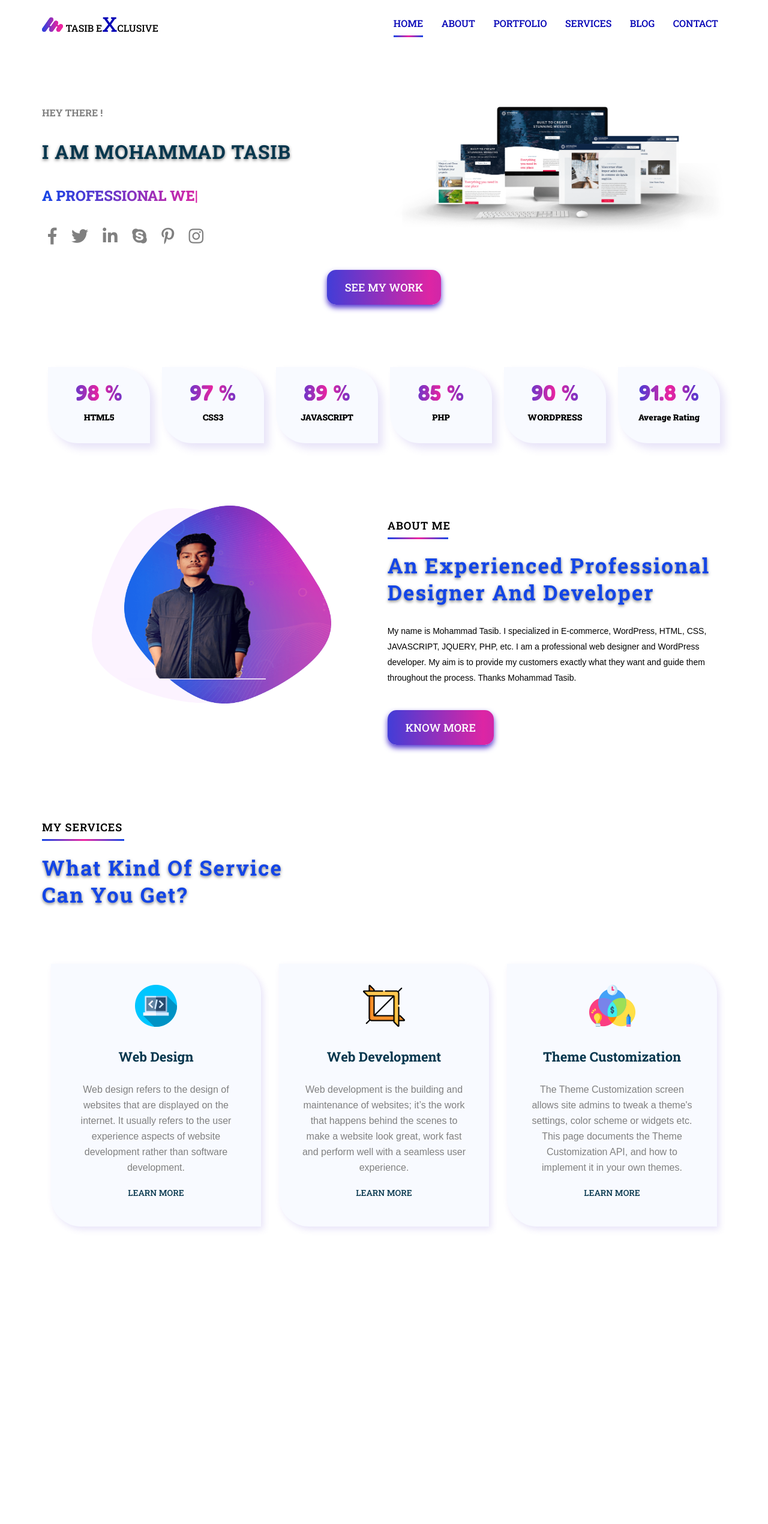
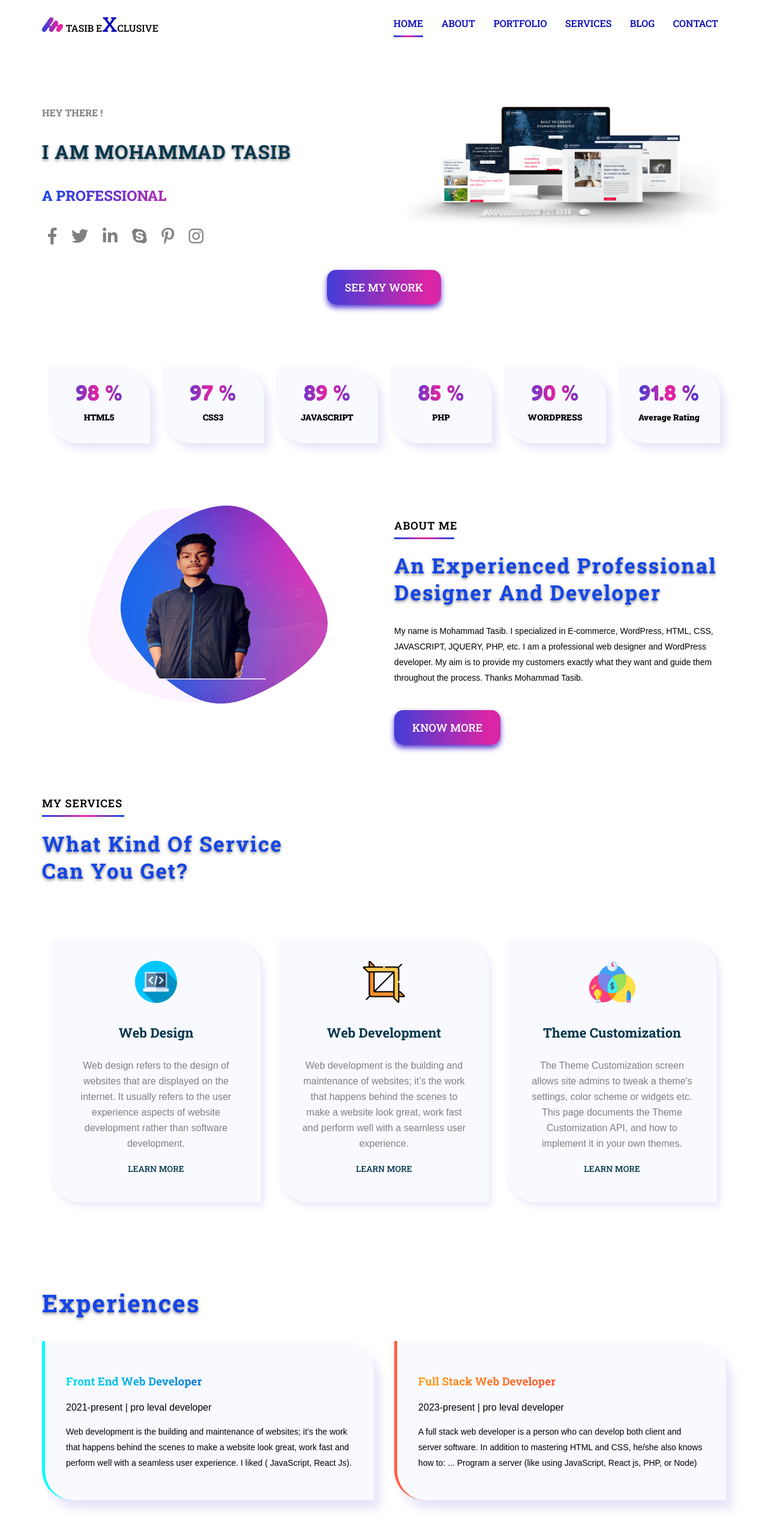
Before and after one commit to MdTasib/Tasib-Exclusive, a website: page app/index.html in a window 1280 px wide. Shown: the whole page at 60% size. Before the commit the page ends 2277 px from the top, so only its background shows below. Drawn offline with Linux system fonts and the light colour scheme.

Commit message:
worning site

```diff
--- /dev/null
+++ b/app/assets/css/modules/_experiences.css
@@ -0,0 +1,37 @@
+.experiences {
+	h3 {
+		text-transform: capitalize;
+	}
+	&-one {
+		transition: 0.5s;
+		border-left: 5px solid cyan;
+		h3 {
+			background: -webkit-linear-gradient(45deg, #00e4ef, #1e00c2);
+			-webkit-background-clip: text;
+			-webkit-text-fill-color: transparent;
+		}
+		&:hover {
+			transform: scale(1.1);
+			transition: 0.5s;
+		}
+	}
+	&-two {
+		transition: 0.5s;
+		border-left: 5px solid tomato;
+		h3 {
+			background: -webkit-linear-gradient(45deg, #ffa115, #ff0052);
+			-webkit-background-clip: text;
+			-webkit-text-fill-color: transparent;
+		}
+		&:hover {
+			transform: scale(1.1);
+			transition: 0.5s;
+		}
+	}
+}
+.box-shadow {
+	padding: 35px;
+	background: #f8faff;
+	box-shadow: 10px 15px 15px #6748cd26;
+	border-radius: 0px 50px 0px 50px;
+}
--- a/app/assets/css/modules/_row.css
+++ b/app/assets/css/modules/_row.css
@@ -34,8 +34,9 @@
 		flex-basis: 41.65%;
 	}
 	&__6 {
-        flex-basis: 49.5%;
+		flex-basis: 48.5%;
 		@mixin laptop {
+			margin: 20px;
 			flex-basis: 100%;
 		}
 	}
--- a/app/assets/css/style.css
+++ b/app/assets/css/style.css
@@ -1,17 +1,18 @@
 @import 'normalize.css';
-@import "modules/_mixin.css";
-@import "modules/_vars.css";
-@import "modules/_row.css";
-@import "modules/_global.css";
-@import "modules/_basic.css";
-@import "modules/_headline.css";
-@import "modules/_wrapper.css";
-@import "modules/_section-pad.css";
-@import "modules/_h-header.css";
-@import "modules/_btn.css";
-@import "modules/_skills.css";
-@import "modules/_about.css";
-@import "modules/_border.css";
-@import "modules/_services.css";
-@import "modules/_blog.css";
-@import "modules/_portfolio.css";
+@import 'modules/_mixin.css';
+@import 'modules/_vars.css';
+@import 'modules/_row.css';
+@import 'modules/_global.css';
+@import 'modules/_basic.css';
+@import 'modules/_headline.css';
+@import 'modules/_wrapper.css';
+@import 'modules/_section-pad.css';
+@import 'modules/_h-header.css';
+@import 'modules/_btn.css';
+@import 'modules/_skills.css';
+@import 'modules/_about.css';
+@import 'modules/_border.css';
+@import 'modules/_services.css';
+@import 'modules/_experiences.css';
+@import 'modules/_blog.css';
+@import 'modules/_portfolio.css';
--- a/app/assets/js/script.js
+++ b/app/assets/js/script.js
@@ -1,11 +1,11 @@
-var typed = new Typed(".typed", {
-    strings: [
-        "WEB DESIGNE",
-        "WORDPRESS DEVELOPER",
-        "WOOCOMMERCE SPECIALIST",
-        "WORDPRESS THEME CUSTOMIZER"
-    ],
-    typeSpeed: 150,
-    backSpeed: 150,
-    loop: true
-});
+// var typed = new Typed(".typed", {
+//     strings: [
+//         "WEB DESIGNE",
+//         "WORDPRESS DEVELOPER",
+//         "WOOCOMMERCE SPECIALIST",
+//         "WORDPRESS THEME CUSTOMIZER"
+//     ],
+//     typeSpeed: 150,
+//     backSpeed: 150,
+//     loop: true
+// });
--- a/app/index.html
+++ b/app/index.html
@@ -1,18 +1,31 @@
 <!DOCTYPE html>
 <html lang="en">
 	<head>
-    <meta charset="UTF-8">
-    <meta name="viewport" content="width=device-width, initial-scale=1.0">
+		<meta charset="UTF-8" />
+		<meta name="viewport" content="width=device-width, initial-scale=1.0" />
 		<title>Tasib Exclusive</title>
-
+		<!-- site icon link -->
+		<link
+			rel="shortcut icon"
+			href="assets/images/favicon.png"
+			type="image/x-icon"
+		/>
 		<!-- Google font family link up -->
-    <link href="https://fonts.googleapis.com/css2?family=Fredoka+One&family=Roboto+Slab:wght@500;600;700;800;900&display=swap" rel="stylesheet">
+		<link
+			href="https://fonts.googleapis.com/css2?family=Fredoka+One&family=Roboto+Slab:wght@500;600;700;800;900&display=swap"
+			rel="stylesheet"
+		/>
 
 		<!-- Fonts Awesome Link -->
-    <link rel="stylesheet" href="https://use.fontawesome.com/releases/v5.3.1/css/all.css" integrity="sha384-mzrmE5qonljUremFsqc01SB46JvROS7bZs3IO2EmfFsd15uHvIt+Y8vEf7N7fWAU" crossorigin="anonymous">
+		<link
+			rel="stylesheet"
+			href="https://use.fontawesome.com/releases/v5.3.1/css/all.css"
+			integrity="sha384-mzrmE5qonljUremFsqc01SB46JvROS7bZs3IO2EmfFsd15uHvIt+Y8vEf7N7fWAU"
+			crossorigin="anonymous"
+		/>
 
 		<!-- custom css file link -->
-    <link rel="stylesheet" href="temp/style.css">
+		<link rel="stylesheet" href="temp/style.css" />
 	</head>
 	<body>
 		<!-- Header part start here -->
@@ -26,9 +39,11 @@
 						<div class="logo t-row__4">
 							<a href="index.html" class="logo_header">
 								<picture>
-                                <img src="assets/images/favicon.png" alt="favicon">
+									<img src="assets/images/favicon.png" alt="favicon" />
 								</picture>
-                            <span class="logo-header-f">TASIB E<span class="logo-header-x">X</span>CLUSIVE</span>
+								<span class="logo-header-f"
+									>TASIB E<span class="logo-header-x">X</span>CLUSIVE</span
+								>
 							</a>
 						</div>
 						<div class="main-menu t-row__8">
@@ -50,19 +65,43 @@
 							<div class="t-row__6 header-inner__content text-cfl">
 								<h4>HEY THERE !</h4>
 								<h2>I AM MOHAMMAD TASIB</h2>
-                            <h5 class="gradient-color no-mar">A PROFESSIONAL <span class="typed"></span></h5>
+								<h5 class="gradient-color no-mar">
+									A PROFESSIONAL <span class="typed"></span>
+								</h5>
 								<div class="h-social-icons">
-                                <a href=""><i class="fab fa-facebook-f"></i></a>
-                                <a href=""><i class="fab fa-twitter"></i></a>
-                                <a href=""><i class="fab fa-linkedin-in"></i></a>
-                                <a href=""><i class="fab fa-skype"></i></a>
-                                <a href=""><i class="fab fa-pinterest-p"></i></a>
-                                <a href=""><i class="fab fa-instagram"></i></a>
+									<a
+										target="_blank"
+										href="https://www.facebook.com/ohidul.alam.33671/"
+										><i class="fab fa-facebook-f"></i
+									></a>
+									<a target="_blank" href="https://twitter.com/MDTasib4"
+										><i class="fab fa-twitter"></i
+									></a>
+									<a
+										target="_blank"
+										href="https://www.linkedin.com/in/md-tasib-4341b71b4/"
+										><i class="fab fa-linkedin-in"></i
+									></a>
+									<a
+										target="_blank"
+										href="https://join.skype.com/invite/qWeQKlbcRNkN"
+										><i class="fab fa-skype"></i
+									></a>
+									<a
+										target="_blank"
+										href="https://www.pinterest.com/ohidulalam442/_saved/"
+										><i class="fab fa-pinterest-p"></i
+									></a>
+									<a
+										target="_blank"
+										href="https://www.instagram.com/mdtasib442/"
+										><i class="fab fa-instagram"></i
+									></a>
 								</div>
 							</div>
 							<div class="t-row__6 header-inner__image">
 								<picture>
-                                <img src="assets/images/benner.png" alt="s1">
+									<img src="assets/images/benner.png" alt="s1" />
 								</picture>
 							</div>
 						</div>
@@ -144,24 +183,36 @@
 
 		<!-- Statistics area ends here -->
 
-
 		<!-- About Us area start here -->
 
 		<section class="about-us section-pad__big">
 			<div class="container">
 				<div class="t-row">
-                <div class="t-row__6  text-cfl">
-                    <div class="about-banner" style="background-image: url('assets/images/testimonial-bg.png'); background-size: contain; background-repeat: no-repeat; background-position: center;">
-                        <img src="assets/images/tasibbbb1.png" alt="aboutimg1">
+					<div class="t-row__6 text-cfl">
+						<div
+							class="about-banner"
+							style="
+								background-image: url('assets/images/testimonial-bg.png');
+								background-size: contain;
+								background-repeat: no-repeat;
+								background-position: center;
+							"
+						>
+							<img src="assets/images/tasibbbb1.png" alt="aboutimg1" />
 						</div>
 					</div>
 					<div class="t-row__6">
 						<div class="about-content border">
 							<p class="border-after pera">ABOUT ME</p>
-                        <h2 class="text-capital headline">An experienced professional designer And developer</h2>
-                        <p>My name is Mohammad Tasib. I specialized in E-commerce, WordPress, HTML, CSS, JAVASCRIPT, JQUERY, PHP, etc. I am a professional web designer and WordPress developer. My aim is to provide my customers exactly what they want and guide them throughout the process.
-                        Thanks
-                        Mohammad Tasib.
+							<h2 class="text-capital headline">
+								An experienced professional designer And developer
+							</h2>
+							<p>
+								My name is Mohammad Tasib. I specialized in E-commerce,
+								WordPress, HTML, CSS, JAVASCRIPT, JQUERY, PHP, etc. I am a
+								professional web designer and WordPress developer. My aim is to
+								provide my customers exactly what they want and guide them
+								throughout the process. Thanks Mohammad Tasib.
 							</p>
 							<div class="about-btn">
 								<a href="#" class="t-btn">know more</a>
@@ -176,13 +227,16 @@
 
 		<!-- Services area start here -->
 
-    <section class="services section-pad__small">
+		<section class="services">
 			<div class="container">
 				<div class="t-row">
 					<div class="t-row__12">
 						<div class="services__main-title border">
 							<p class="border-after pera">MY SERVICES</p>
-                        <h2 class="headline">What Kind Of Service<br> Can You Get?</h2>
+							<h2 class="headline">
+								What Kind Of Service<br />
+								Can You Get?
+							</h2>
 						</div>
 					</div>
 				</div>
@@ -190,30 +244,44 @@
 					<div class="t-row__4">
 						<div class="services-item text-center">
 							<picture>
-	            			<img src="assets/images/s3.png" alt="web design">
+								<img src="assets/images/s3.png" alt="web design" />
 							</picture>
 							<h4>Web Design</h4>
-	            		<p>Web design refers to the design of websites that are displayed on the internet. It usually refers to the user experience aspects of website development rather than software development.</p>
+							<p>
+								Web design refers to the design of websites that are displayed
+								on the internet. It usually refers to the user experience
+								aspects of website development rather than software development.
+							</p>
 							<a href="#">learn more</a>
 						</div>
 					</div>
 					<div class="t-row__4">
 						<div class="services-item text-center">
 							<picture>
-	            			<img src="assets/images/s1.png" alt="web design">
+								<img src="assets/images/s1.png" alt="web design" />
 							</picture>
 							<h4>Web Development</h4>
-	            		<p>Web development is the building and maintenance of websites; it’s the work that happens behind the scenes to make a website look great, work fast and perform well with a seamless user experience.</p>
+							<p>
+								Web development is the building and maintenance of websites;
+								it’s the work that happens behind the scenes to make a website
+								look great, work fast and perform well with a seamless user
+								experience.
+							</p>
 							<a href="#">learn more</a>
 						</div>
 					</div>
 					<div class="t-row__4">
 						<div class="services-item text-center">
 							<picture>
-	            			<img src="assets/images/s2.png" alt="web design">
+								<img src="assets/images/s2.png" alt="web design" />
 							</picture>
 							<h4>Theme Customization</h4>
-	            		<p>The Theme Customization screen allows site admins to tweak a theme's settings, color scheme or widgets etc. This page documents the Theme Customization API, and how to implement it in your own themes.</p>
+							<p>
+								The Theme Customization screen allows site admins to tweak a
+								theme's settings, color scheme or widgets etc. This page
+								documents the Theme Customization API, and how to implement it
+								in your own themes.
+							</p>
 							<a href="#">learn more</a>
 						</div>
 					</div>
@@ -223,23 +291,37 @@
 
 		<!-- Services area end here -->
 
+		<!-- experiences area start here -->
 
-    <!-- Blog area start here -->
-
-    <section class="section-pad__big blog">
-
+		<section class="section-pad__small experiences">
+			<div class="container">
+				<div class="headline no-mar text-cfl"><h3>experiences</h3></div>
+				<div class="t-row">
+					<div class="t-row__6 experiences-one text-cfl box-shadow">
+						<h3>Front end web developer</h3>
+						<span>2021-present | pro leval developer</span>
+						<p>
+							Web development is the building and maintenance of websites; it’s
+							the work that happens behind the scenes to make a website look
+							great, work fast and perform well with a seamless user experience.
+							I liked ( JavaScript, React Js).
+						</p>
+					</div>
+					<div class="t-row__6 experiences-two text-cfl box-shadow">
+						<h3>Full stack web developer</h3>
+						<span>2023-present | pro leval developer</span>
+						<p>
+							A full stack web developer is a person who can develop both client
+							and server software. In addition to mastering HTML and CSS, he/she
+							also knows how to: ... Program a server (like using JavaScript,
+							React js, PHP, or Node)
+						</p>
+					</div>
+				</div>
+			</div>
 		</section>
 
-    <!-- Blog area end here -->
-
-
-
-
-
-
-
-
-
+		<!-- experiences area end here -->
 
 		<!-- JavaScript and jQuery file link -->
 		<!-- jQuery custom file link -->
--- a/app/temp/style.css
+++ b/app/temp/style.css
@@ -463,11 +463,12 @@ template {
 }
 
 .t-row__6 {
-  flex-basis: 49.5%;
+  flex-basis: 48.5%;
 }
 
 @media (max-width: 980px) {
   .t-row__6 {
+    margin: 20px;
     flex-basis: 100%;
   }
 }
@@ -940,3 +941,46 @@ p {
   width: 100%;
   transition: .5s;
 }
+
+.experiences h3 {
+  text-transform: capitalize;
+}
+
+.experiences-one {
+  transition: 0.5s;
+  border-left: 5px solid cyan;
+}
+
+.experiences-one h3 {
+  background: -webkit-linear-gradient(45deg, #00e4ef, #1e00c2);
+  -webkit-background-clip: text;
+  -webkit-text-fill-color: transparent;
+}
+
+.experiences-one:hover {
+  transform: scale(1.1);
+  transition: 0.5s;
+}
+
+.experiences-two {
+  transition: 0.5s;
+  border-left: 5px solid tomato;
+}
+
+.experiences-two h3 {
+  background: -webkit-linear-gradient(45deg, #ffa115, #ff0052);
+  -webkit-background-clip: text;
+  -webkit-text-fill-color: transparent;
+}
+
+.experiences-two:hover {
+  transform: scale(1.1);
+  transition: 0.5s;
+}
+
+.box-shadow {
+  padding: 35px;
+  background: #f8faff;
+  box-shadow: 10px 15px 15px #6748cd26;
+  border-radius: 0px 50px 0px 50px;
+}
```
Also changed, not shown: app/assets/images/image 1-2.png (added), app/assets/images/image 1.png (added), app/assets/images/image 10.png (added), app/assets/images/image 12.png (added), app/assets/images/image 13.png (added), app/assets/images/image 18.png (added), app/assets/images/image 6.png (added), app/assets/images/myimage.png (added). Lines whose indentation alone changed are shown as unchanged.
